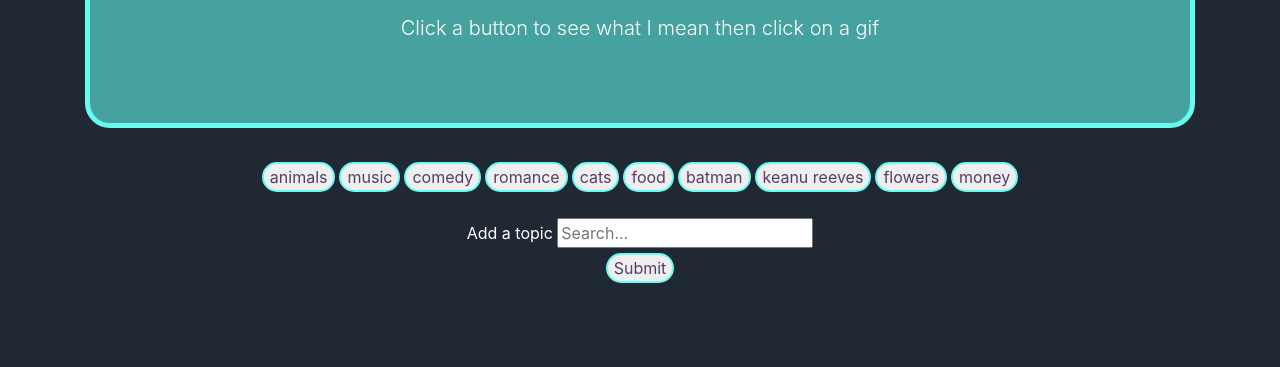
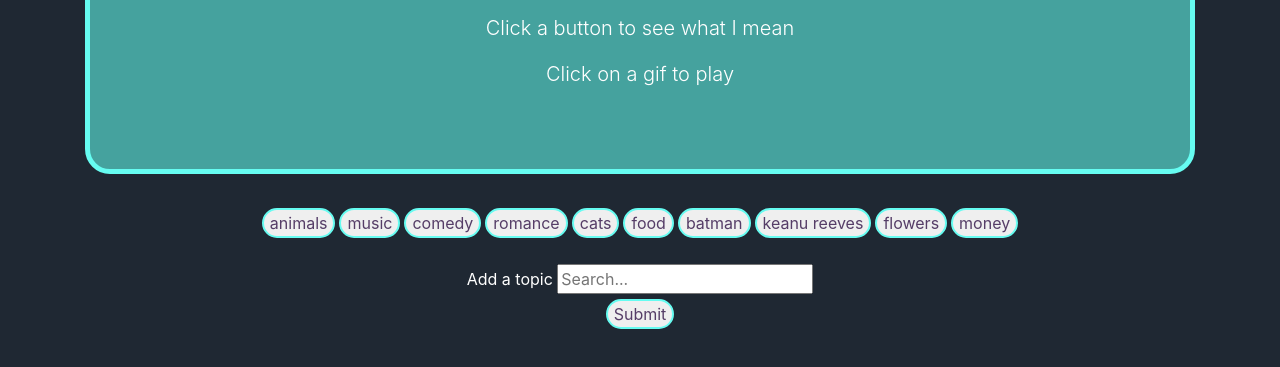
Before and after one commit to jessmeow21/GifTastic, a plain HTML site: page index.html in a window 1280 px wide. Shown: the part 171-538 px from the top of the page. Drawn offline with nearby package versions, Linux system fonts and the light colour scheme.

Commit message:
minor text changes

```diff
--- a/index.html
+++ b/index.html
@@ -22,7 +22,8 @@
             <div class="container">
                 <h1 class="display-4">The important things in life</h1>
                 <p>By Jessica Sulaiman</p>
-                <p class="lead">Click a button to see what I mean then click on a gif</p>
+                <p class="lead">Click a button to see what I mean</p>
+                <p class="lead">Click on a gif to play</p>
             </div>
         </div>
 
```
